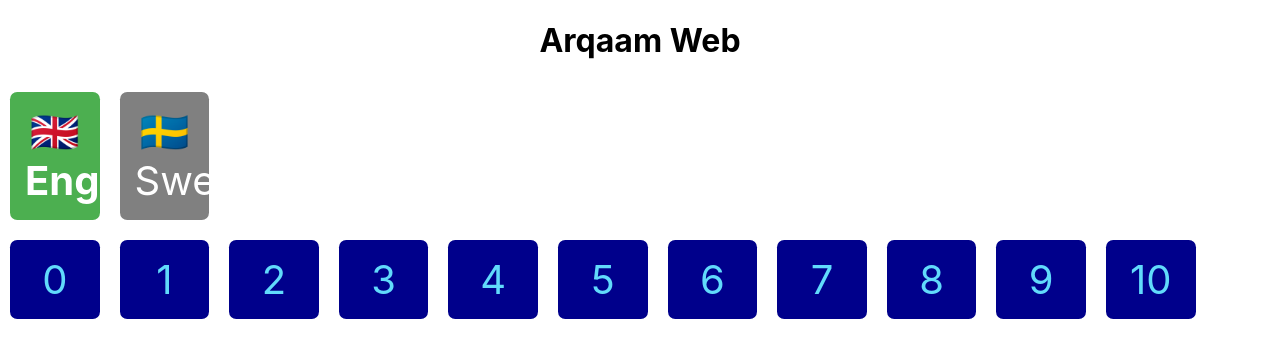
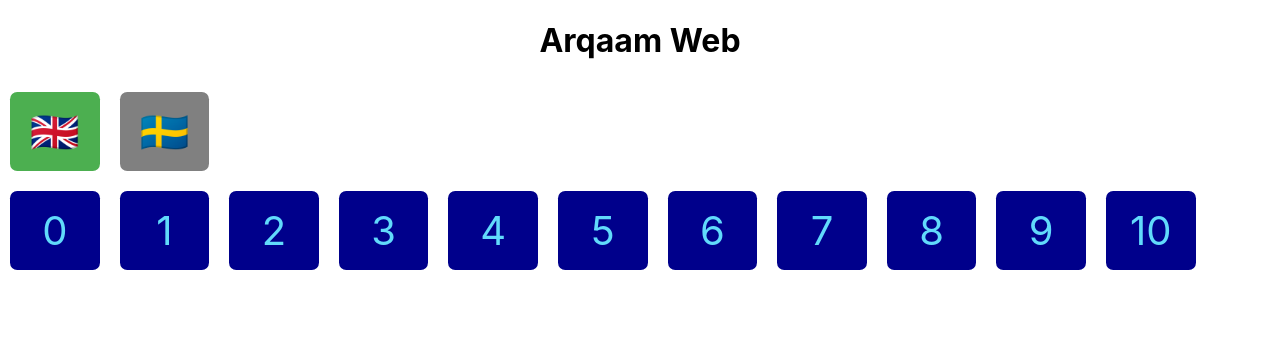
Before and after one commit to amerharb/arqaam, a React (Create React App) app: page / in a window 1280 px wide. Shown: the top 358 px of the page. Built offline with nearby package versions, Linux system fonts and the light colour scheme.

Commit message:
only flag

```diff
--- a/src/App.tsx
+++ b/src/App.tsx
@@ -44,7 +44,7 @@ function App() {
                         className={l.code === lang.code ? 'down' : 'up'}
                         onClick={() => handleLanguageChange(l)}
                     >
-                        {l.flag}{' '}{l.display}
+                        {l.flag}
                     </button>
                 ))}
             </hgroup>
```
